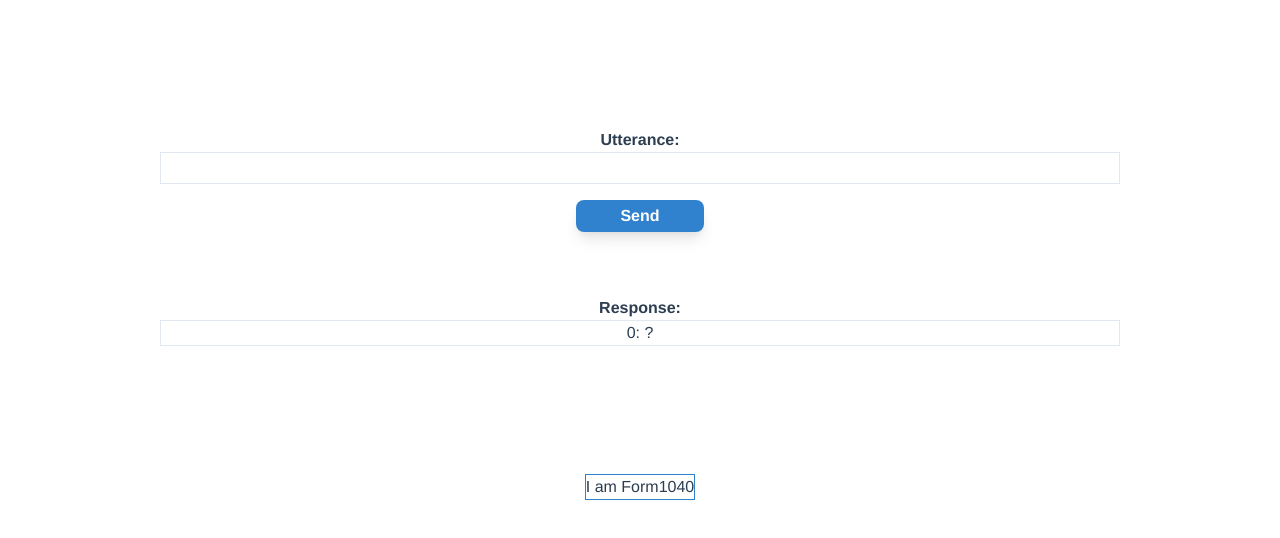
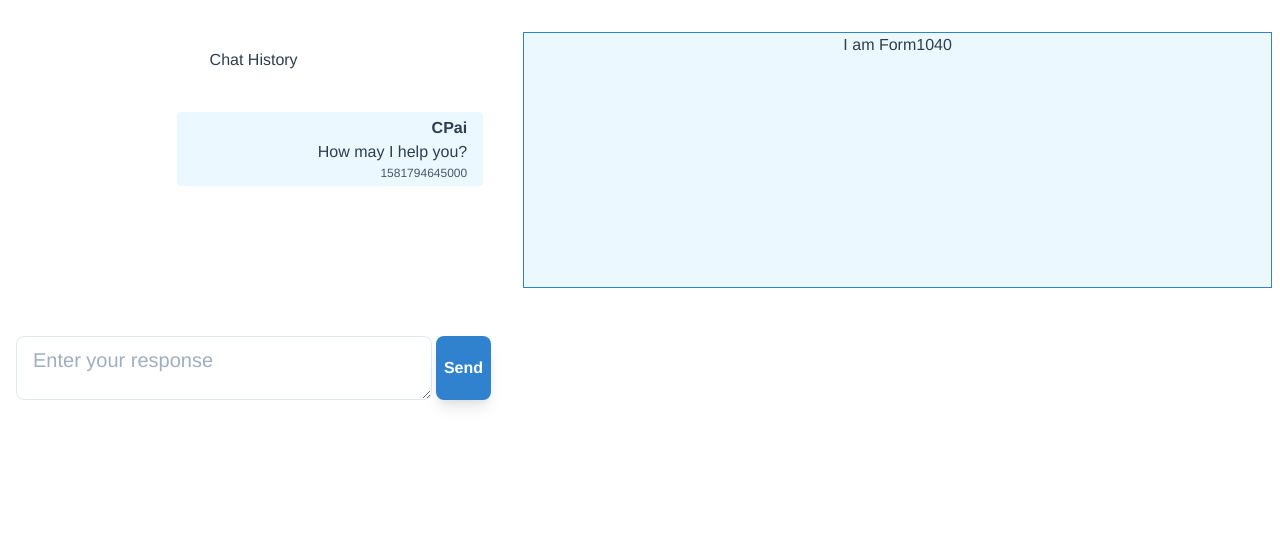
Before and after one commit to harryw1248/cpAI_EECS_498, a Vue app in the folder frontend/: page /#/console in a window 1280 px wide. Shown: the top 538 px of the page. Built offline with nearby package versions, Linux system fonts and the light colour scheme.

Commit message:
chat interface implemented - work in progress

```diff
--- /dev/null
+++ b/frontend/src/components/Chat.vue
@@ -0,0 +1,141 @@
+<template>
+    <div class="w-full h-screen">
+        Chat History
+        <div v-if="this.debugModal">
+          asdfas
+        </div>
+        <section id="chat" class="overflow-y-auto py-4 px-2 mt-2 rounded">
+            <div
+                v-for="(message, index) in messages"
+                v-bind:key="index"
+                class="flex flex-col mt-4"
+            >
+                <div v-if="message['who']==='You'"
+                    class="flex flex-col py-1 items-start pl-4 w-8/12 bg-gray-100 rounded">
+                    <p class="font-semibold">
+                        {{ message['who'] }}
+                    </p>
+                    <p>
+                        {{ message['text'] }}
+                    </p>
+                    <p class="text-xs text-gray-700">
+                        {{ message['timestamp'] }}
+                    </p>
+                </div>
+                <div v-if="message['who']==='CPai'"
+                    class="flex flex-col items-end pr-4 py-1 self-end py-1 w-8/12 bg-blue-100 rounded"
+                    v-on:click="debugModal=!debugModal">
+                    <p class="font-semibold">
+                        {{ message['who'] }}
+                    </p>
+                    <p>
+                        {{ message['text'] }}
+                    </p>
+                    <p class="text-xs text-gray-700">
+                        {{ message['timestamp'] }}
+                    </p>
+                </div>
+            </div>
+        </section>
+        <form @submit.prevent="sendUtterance" class="mt-4 h-16 flex">
+            <label for="utterance" class="font-semibold"></label>
+            <textarea
+                type="text"
+                name="utterance"
+                class="resize-y border w-full rounded-lg py-2 px-4 outline-none text-xl"
+                placeholder="Enter your response"
+                required
+            />
+            <button
+                type="submit"
+                name="button"
+                class="ml-1 w-16 bg-blue-600 hover:bg-blue-500 text-center bg-gray-100 text-white font-semibold rounded-lg shadow-lg focus:outline-none"
+            >
+                Send
+            </button>
+        </form>
+    </div>
+</template>
+
+<script>
+import axios from "axios";
+
+function keepScrollDown() {
+  const elem = document.getElementById("chat");
+  elem.scrollTop = elem.scrollHeight - elem.clientHeight;
+}
+
+export default {
+  name: "Chat",
+  updated() {
+    keepScrollDown();
+  },
+  data() {
+    return {
+      debugModal: false,
+      messages: [
+        {
+          id: 0,
+          who: "CPai",
+          text: "How may I help you?",
+          timestamp: Date.now()
+        }
+      ]
+    };
+  },
+  methods: {
+    sendUtterance(e) {
+      this.messages.push({
+        who: "You",
+        text: e.target.elements.utterance.value,
+        timestamp: Date.now()
+      });
+
+      const token = JSON.parse(localStorage.getItem("user"))["access_token"];
+      const headers = {
+        "Content-Type": "application/json",
+        Authorization: `Bearer ${token}`
+      };
+      const data = {
+        query: e.target.elements.utterance.value,
+        language: "en",
+        device: "Web",
+        lat: 0,
+        lon: 0,
+        time_offset: 300,
+        ai_version: "83edcdeb-4803-4394-a2df-75fea771fc54"
+      };
+
+      console.log(headers); // eslint-disable-line no-console
+      axios({
+        method: "post",
+        url: "https://api.clinc.ai/v1/query",
+        headers,
+        data
+      })
+        .then(response => {
+          console.log(response); // eslint-disable-line no-console
+          this.messages.push({
+            who: "CPai",
+            text: response.data.visuals["formattedResponse"],
+            timestamp: response.data.today,
+            res: response.data
+          });
+        })
+        .catch(e => {
+          alert("error - see console msg.");
+          console.log(e); // eslint-disable-line no-console
+        });
+
+      e.target.elements.utterance.value = null;
+    }
+  }
+};
+</script>
+
+<style scoped>
+#chat {
+  min-height: 30%;
+  max-height: 70%;
+}
+</style>
--- a/frontend/src/views/Console.vue
+++ b/frontend/src/views/Console.vue
@@ -1,21 +1,26 @@
 <template>
-    <div class="flex flex-col justify-center items-center">
-        <Converse class="w-9/12 mt-32" />
-
-        <Form1040 class="border border-blue-600 mt-32"> </Form1040>
+    <div class="grid grid-cols-5 gap-2">
+        <div class="col-span-2 flex justify-center">
+            <Chat class="mt-12 mx-4" />
+            <!--<Converse class="w-9/12 mt-32" />-->
+        </div>
+        <div class="col-span-3">
+            <Form1040 class="border border-blue-600 mt-8 h-64 bg-blue-100 mx-2"> </Form1040>
+        </div>
     </div>
 </template>
 
 <script>
-// @ is an alias to /src
+import Chat from "@/components/Chat.vue";
 import Form1040 from "@/components/Form1040.vue";
-import Converse from "@/components/Converse.vue";
+//import Converse from "@/components/Converse.vue";
 
 export default {
-    name: "Console",
-    components: {
-        Converse,
-        Form1040
-    }
+  name: "Console",
+  components: {
+    Chat,
+    //Converse,
+    Form1040
+  }
 };
 </script>
--- a/frontend/tailwind.js
+++ b/frontend/tailwind.js
@@ -1,7 +1,14 @@
 module.exports = {
-  theme: {
-    extend: {},
-  },
-  variants: {},
-  plugins: [],
-}
+    theme: {
+        maxHeight: {
+            "0": "0",
+            "1/4": "25%",
+            "1/2": "50%",
+            "3/4": "75%",
+            full: "100%"
+        },
+        extend: {}
+    },
+    variants: {},
+    plugins: []
+};
```
